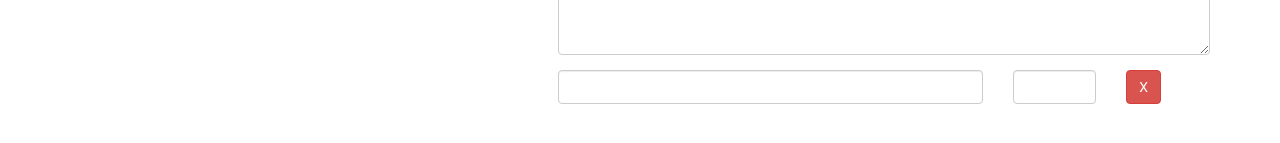
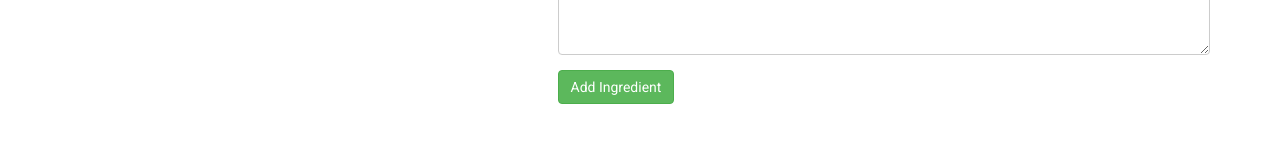
Before and after one commit to ajsizzle/recipe-book, an Angular app: page /recipes/new in a window 1280 px wide. Shown: the part 409-552 px from the top of the page. Built offline with nearby package versions, Linux system fonts and the light colour scheme.

Commit message:
updating recipe-edit

```diff
--- a/src/app/recipes/recipe-edit/recipe-edit.component.html
+++ b/src/app/recipes/recipe-edit/recipe-edit.component.html
@@ -50,20 +50,31 @@
                 </div>
             </div>
             <div class="row">
-                <div class="col-xs-12">
-                    <div class="row">
+                <div class="col-xs-12" formArrayName="ingredients">
+                    <div
+                        class="row"
+                        *ngFor="let ingredientCtrl of recipeForm.get('ingredients').controls; let i = index"
+                        formGroupName="i"
+                        style="margin-top: 10px;">
                         <div class="col-xs-8">
                             <input
                             type="text"
-                            class="form-control">
+                            class="form-control"
+                            formControlName="name">
                         </div>
                         <div class="col-xs-2">
                             <input
                             type="number"
-                            class="form-control">
+                            class="form-control"
+                            formControlName="amount">
                         </div>
                         <div class="col-xs-2">
                             <button class="btn btn-danger">X</button>
+                        </div>
+                    </div>
+                    <div class="row">
+                        <div class="col-xs-12">
+                            <button class="btn btn-success">Add Ingredient</button>
                         </div>
                     </div>
                 </div>
--- a/src/app/recipes/recipe-edit/recipe-edit.component.ts
+++ b/src/app/recipes/recipe-edit/recipe-edit.component.ts
@@ -1,7 +1,7 @@
 import { Component, OnInit } from '@angular/core';
 import { ActivatedRoute, Params } from '@angular/router';
 import { Route } from '@angular/compiler/src/core';
-import { FormGroup, FormControl } from '@angular/forms';
+import { FormGroup, FormControl, FormArray } from '@angular/forms';
 import { RecipeService } from '../recipe.service';
 
 @Component({
@@ -36,18 +36,30 @@
     let recipeName = '';
     let recipeImagePath = '';
     let recipeDescription = '';
+    let recipeIngredients = new FormArray([]);
 
     if (this.editMode) {
       const recipe = this.recipeService.getRecipe(this.id);
       recipeName = recipe.name;
       recipeImagePath = recipe.imagePath;
       recipeDescription = recipe.description;
+      if (recipe['ingredients']) {
+        for (let ingredient of recipe.ingredients) {
+          recipeIngredients.push(
+            new FormGroup({
+              'name': new FormControl(ingredient.name),
+              'amount': new FormControl(ingredient.amount)
+            })
+          );
+        }
+      }
     }
 
     this.recipeForm = new FormGroup({
       'name': new FormControl(recipeName),
       'imagePath': new FormControl(recipeImagePath),
-      'description': new FormControl(recipeDescription)
+      'description': new FormControl(recipeDescription),
+      'ingredients': recipeIngredients
     });
   }
 }
```
